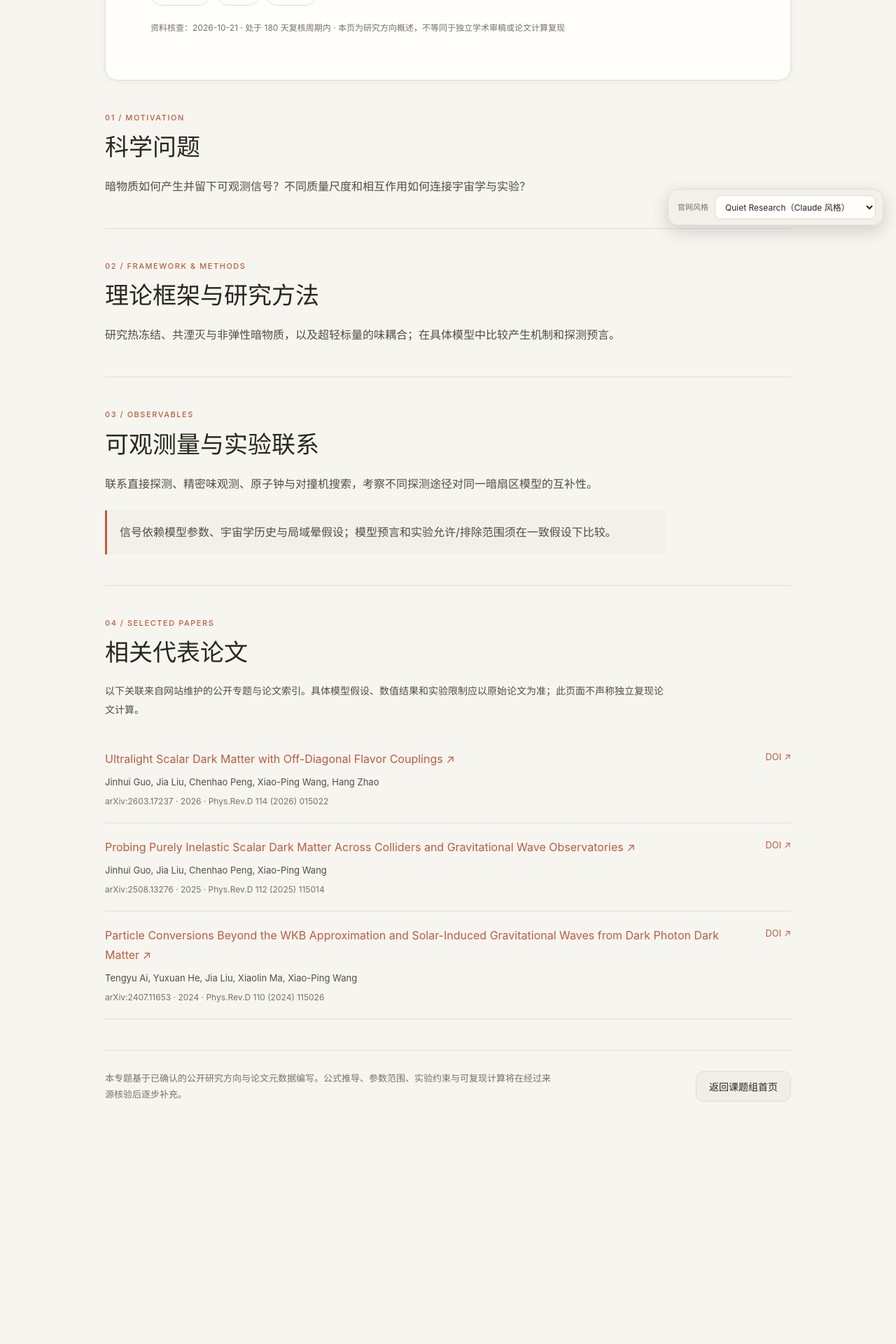
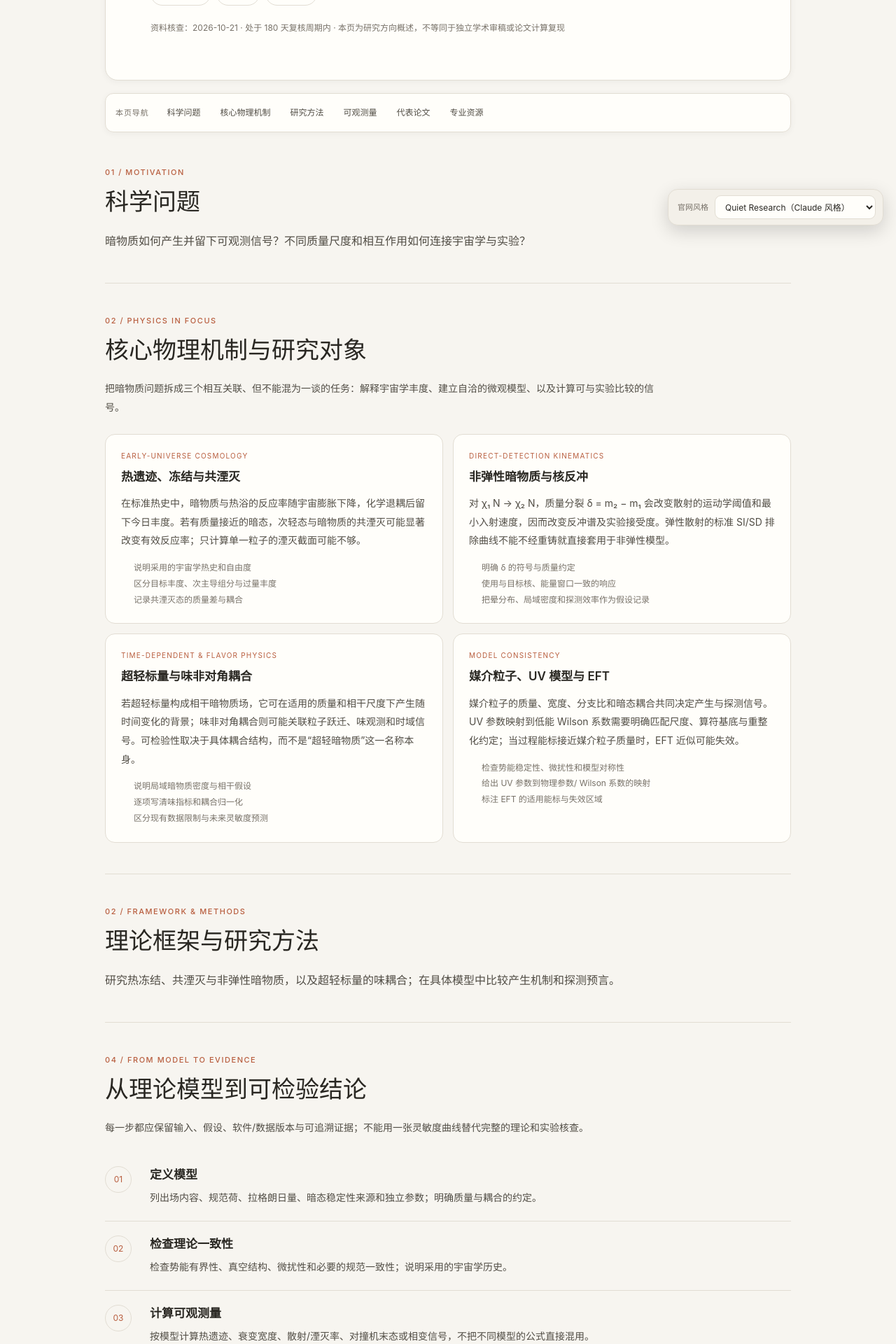
Before and after one commit to lm846802297-bit/buaa-hep-lab, a Vue app in the folder frontend/: page /research/dark in a window 1280 px wide. Shown: the part 460-2380 px from the top of the page at 70% size. Before the commit the page ends 2116 px from the top, so only its background shows below. Built offline with nearby package versions, Linux system fonts and the light colour scheme.

Commit message:
feat: expand research topic physics and resource navigation

```diff
--- a/frontend/src/views/ResearchTopicView.vue
+++ b/frontend/src/views/ResearchTopicView.vue
@@ -2,11 +2,16 @@
 import { computed, onMounted } from 'vue'
 import { directions, publications, publicContentIndexCheckedAt } from '../content/lab'
 import { publicationReviewStatus } from '../utils/publicationReview'
+import { researchTopicDetails, researchTopicResources } from '../content/researchTopicDetails'
 
 const props = defineProps({ topic: { type: String, default: '' } })
 const topic = computed(() => directions.find(item => item.id === props.topic) || null)
 const relatedPapers = computed(() => topic.value
   ? topic.value.references.map(id => publications.find(paper => paper.id === id)).filter(Boolean)
+  : [])
+const topicDetail = computed(() => topic.value ? researchTopicDetails[topic.value.id] || null : null)
+const topicResources = computed(() => topicDetail.value
+  ? topicDetail.value.resourceIds.map(id => researchTopicResources.find(resource => resource.id === id)).filter(Boolean)
   : [])
 const contentReview = computed(() => publicationReviewStatus(publicContentIndexCheckedAt))
 onMounted(() => {
@@ -39,16 +44,54 @@ onMounted(() => {
         <p class="topic-review" :class="{ 'is-stale': contentReview.status !== 'current' }">资料核查：{{ publicContentIndexCheckedAt }} · {{ contentReview.status === 'current' ? '处于 180 天复核周期内' : contentReview.label }} · 本页为研究方向概述，不等同于独立学术审稿或论文计算复现</p>
       </header>
 
+      <nav v-if="topicDetail" class="topic-local-nav" aria-label="专题内导航">
+        <span class="topic-local-label">本页导航</span>
+        <a href="#topic-question">科学问题</a>
+        <a href="#topic-mechanisms">核心物理机制</a>
+        <a href="#topic-framework">研究方法</a>
+        <a href="#topic-observables">可观测量</a>
+        <a href="#topic-papers">代表论文</a>
+        <a href="#topic-resources">专业资源</a>
+      </nav>
+
       <section class="topic-section" aria-labelledby="topic-question">
         <p class="eyebrow">01 / MOTIVATION</p>
         <h2 id="topic-question">科学问题</h2>
         <p>{{ topic.question }}</p>
       </section>
 
+      <section v-if="topicDetail" class="topic-section" aria-labelledby="topic-mechanisms">
+        <p class="eyebrow">02 / PHYSICS IN FOCUS</p>
+        <h2 id="topic-mechanisms">核心物理机制与研究对象</h2>
+        <p class="section-intro">{{ topicDetail.lead }}</p>
+        <div class="physics-card-grid">
+          <article v-for="item in topicDetail.mechanisms" :key="item.title" class="physics-card">
+            <p class="physics-card-label">{{ item.label }}</p>
+            <h3>{{ item.title }}</h3>
+            <p>{{ item.body }}</p>
+            <ul>
+              <li v-for="check in item.checks" :key="check">{{ check }}</li>
+            </ul>
+          </article>
+        </div>
+      </section>
+
       <section class="topic-section" aria-labelledby="topic-framework">
         <p class="eyebrow">02 / FRAMEWORK & METHODS</p>
         <h2 id="topic-framework">理论框架与研究方法</h2>
         <p>{{ topic.methods }}</p>
+      </section>
+
+      <section v-if="topicDetail" class="topic-section" aria-labelledby="topic-workflow">
+        <p class="eyebrow">04 / FROM MODEL TO EVIDENCE</p>
+        <h2 id="topic-workflow">从理论模型到可检验结论</h2>
+        <p class="section-intro">每一步都应保留输入、假设、软件/数据版本与可追溯证据；不能用一张灵敏度曲线替代完整的理论和实验核查。</p>
+        <ol class="topic-workflow">
+          <li v-for="item in topicDetail.workflow" :key="item.step">
+            <span class="workflow-step">{{ item.step }}</span>
+            <div><h3>{{ item.title }}</h3><p>{{ item.detail }}</p></div>
+          </li>
+        </ol>
       </section>
 
       <section class="topic-section" aria-labelledby="topic-observables">
@@ -58,8 +101,18 @@ onMounted(() => {
         <p class="topic-caveat">{{ topic.detail }}</p>
       </section>
 
+      <section v-if="topicDetail" class="topic-section" aria-labelledby="topic-interpretation">
+        <p class="eyebrow">05 / HOW TO READ THE RESULTS</p>
+        <h2 id="topic-interpretation">结果应该如何判读</h2>
+        <div class="interpretation-grid">
+          <article v-for="item in topicDetail.interpretation" :key="item.tag" class="interpretation-card">
+            <span>{{ item.tag }}</span><h3>{{ item.title }}</h3><p>{{ item.detail }}</p>
+          </article>
+        </div>
+      </section>
+
       <section class="topic-section topic-publications" aria-labelledby="topic-papers">
-        <p class="eyebrow">04 / SELECTED PAPERS</p>
+        <p class="eyebrow">06 / SELECTED PAPERS</p>
         <h2 id="topic-papers">相关代表论文</h2>
         <p class="section-intro">以下关联来自网站维护的公开专题与论文索引。具体模型假设、数值结果和实验限制应以原始论文为准；此页面不声称独立复现论文计算。</p>
         <ul>
@@ -69,9 +122,22 @@ onMounted(() => {
               <p>{{ paper.authors.join(', ') }}</p>
               <small>arXiv:{{ paper.id }} · {{ paper.year }} · {{ paper.status === 'published' ? (paper.journal || '已发表') : '预印本' }}</small>
             </div>
-            <a v-if="paper.doi" class="doi-link" :href="`https://doi.org/${paper.doi}`" target="_blank" rel="noopener noreferrer">DOI ↗</a>
+            <a v-if="paper.doi" class="doi-link" :href="'https://doi.org/' + paper.doi" target="_blank" rel="noopener noreferrer">DOI ↗</a>
           </li>
         </ul>
+      </section>
+
+      <section v-if="topicDetail" class="topic-section topic-resource-section" aria-labelledby="topic-resources">
+        <p class="eyebrow">07 / RESEARCH LINKS</p>
+        <h2 id="topic-resources">本方向常用的专业资源</h2>
+        <p class="section-intro">优先链接实验合作组、学术数据库和官方软件文档。外部资源用于追溯原始论文、公开数据和工具说明，不代表本课题组对其所有结论背书。</p>
+        <div class="topic-resource-grid">
+          <a v-for="resource in topicResources" :key="resource.id" class="topic-resource-card" :href="resource.url" target="_blank" rel="noopener noreferrer">
+            <span class="resource-category">{{ resource.category }}</span>
+            <strong>{{ resource.name }} <span aria-hidden="true">↗</span></strong>
+            <p>{{ resource.description }}</p>
+          </a>
+        </div>
       </section>
 
       <footer class="topic-footer">
@@ -102,11 +168,34 @@ onMounted(() => {
 .topic-tags span { padding:6px 12px; border:1px solid var(--line); border-radius:999px; font-size:12px; color:var(--muted); }
 .topic-review { position:relative; margin-top:22px; color:var(--muted); font-size:12px; line-height:1.7; }
 .topic-review.is-stale { color:var(--warning); font-weight:600; }
+ .topic-local-nav { position:sticky; top:72px; z-index:4; display:flex; align-items:center; gap:8px; overflow-x:auto; padding:10px 12px; margin:18px 0 4px; border:1px solid var(--line); border-radius:12px; background:var(--panel); box-shadow:var(--shadow); scrollbar-width:thin; }
+.topic-local-label { flex-shrink:0; padding:0 8px 0 2px; color:var(--muted); font-size:11px; letter-spacing:.08em; }
+.topic-local-nav a { flex-shrink:0; padding:7px 10px; border-radius:999px; color:var(--soft); font-size:12px; text-decoration:none; }
+.topic-local-nav a:hover,.topic-local-nav a:focus-visible { background:var(--surface); color:var(--accent); outline-offset:2px; }
 .topic-section { padding:44px 0; border-bottom:1px solid var(--line); }
 .topic-section h2 { margin:10px 0 18px; font-family:var(--serif); font-size:clamp(26px,3vw,34px); font-weight:400; }
 .topic-section>p:not(.eyebrow) { max-width:800px; color:var(--soft); font-size:16px; line-height:1.95; }
 .topic-section .topic-caveat { margin-top:22px; padding:16px 18px; border-left:3px solid var(--accent); background:var(--surface); font-size:14px; }
-.section-intro { margin-bottom:22px; font-size:14px!important; }
+ .section-intro { margin-bottom:22px; font-size:14px!important; }
+.physics-card-grid { display:grid; grid-template-columns:repeat(2,minmax(0,1fr)); gap:14px; margin-top:24px; }
+.physics-card,.interpretation-card { min-width:0; padding:22px; border:1px solid var(--line); border-radius:14px; background:var(--panel); }
+.physics-card-label,.interpretation-card>span { color:var(--accent); font-size:10px; letter-spacing:.12em; line-height:1.6; }
+.physics-card h3,.interpretation-card h3,.topic-workflow h3 { margin:10px 0 12px; font-size:17px; font-weight:600; line-height:1.5; }
+.physics-card>p:not(.physics-card-label),.interpretation-card p,.topic-workflow li p { color:var(--soft); font-size:14px; line-height:1.9; }
+.physics-card ul { margin:14px 0 0; padding-left:18px; color:var(--muted); font-size:12px; line-height:1.9; }
+.topic-workflow { display:grid; gap:0; list-style:none; padding:0; margin:22px 0 0; }
+.topic-workflow li { display:grid; grid-template-columns:48px minmax(0,1fr); gap:16px; padding:20px 0; border-bottom:1px solid var(--line); }
+.workflow-step { display:grid; place-items:center; width:38px; height:38px; border:1px solid var(--line); border-radius:50%; color:var(--accent); font-size:12px; }
+.topic-workflow h3 { margin:0 0 6px; }
+.interpretation-grid { display:grid; grid-template-columns:repeat(2,minmax(0,1fr)); gap:12px; margin-top:22px; }
+.interpretation-card>span { display:inline-block; padding:3px 7px; border:1px solid var(--line); border-radius:999px; }
+.topic-resource-grid { display:grid; grid-template-columns:repeat(3,minmax(0,1fr)); gap:12px; margin-top:24px; }
+.topic-resource-card { display:flex; flex-direction:column; align-items:flex-start; min-width:0; padding:18px; border:1px solid var(--line); border-radius:13px; background:var(--panel); text-decoration:none; transition:transform .18s ease,border-color .18s ease,box-shadow .18s ease; }
+.topic-resource-card:hover { transform:translateY(-2px); border-color:var(--accent); box-shadow:var(--shadow); }
+.resource-category { margin-bottom:12px; color:var(--muted); font-size:10px; letter-spacing:.08em; }
+.topic-resource-card strong { color:var(--accent); font-size:14px; line-height:1.6; overflow-wrap:anywhere; }
+.topic-resource-card strong span { display:inline-block; margin-left:2px; }
+.topic-resource-card p { margin-top:8px; color:var(--soft); font-size:12px; line-height:1.8; }
 .topic-publications ul { list-style:none; padding:0; margin:0; }
 .topic-publications li { display:flex; justify-content:space-between; align-items:flex-start; gap:24px; padding:20px 0; border-bottom:1px solid var(--line); }
 .topic-publications li>div { min-width:0; }
@@ -119,5 +208,6 @@ onMounted(() => {
 .topic-not-found { padding:64px 0; }
 .topic-not-found h1 { margin:16px 0; font-family:var(--serif); font-weight:400; font-size:clamp(32px,5vw,48px); }
 .topic-not-found>p:not(.eyebrow) { margin-bottom:24px; color:var(--muted); }
-@media(max-width:600px) { .research-topic-page { width:calc(100% - 36px); padding-top:18px; } .topic-breadcrumb { margin-bottom:28px; } .topic-hero { padding:26px 22px; } .topic-intro,.topic-section>p:not(.eyebrow) { font-size:14px; } .topic-publications li { gap:12px; } }
+@media(max-width:760px) { .physics-card-grid,.interpretation-grid { grid-template-columns:1fr; } .topic-resource-grid { grid-template-columns:repeat(2,minmax(0,1fr)); } .topic-local-nav { top:64px; } }
+@media(max-width:600px) { .research-topic-page { width:calc(100% - 36px); padding-top:18px; } .topic-breadcrumb { margin-bottom:28px; } .topic-hero { padding:26px 22px; } .topic-intro,.topic-section>p:not(.eyebrow) { font-size:14px; } .topic-publications li { gap:12px; } .topic-local-nav { top:56px; gap:2px; margin:12px 0 0; } .topic-local-label { display:none; } .topic-local-nav a { padding:7px 9px; } .physics-card,.interpretation-card { padding:18px; } .topic-resource-grid { grid-template-columns:1fr; } .topic-workflow li { grid-template-columns:36px minmax(0,1fr); gap:10px; } .workflow-step { width:32px; height:32px; } }
 </style>
```
